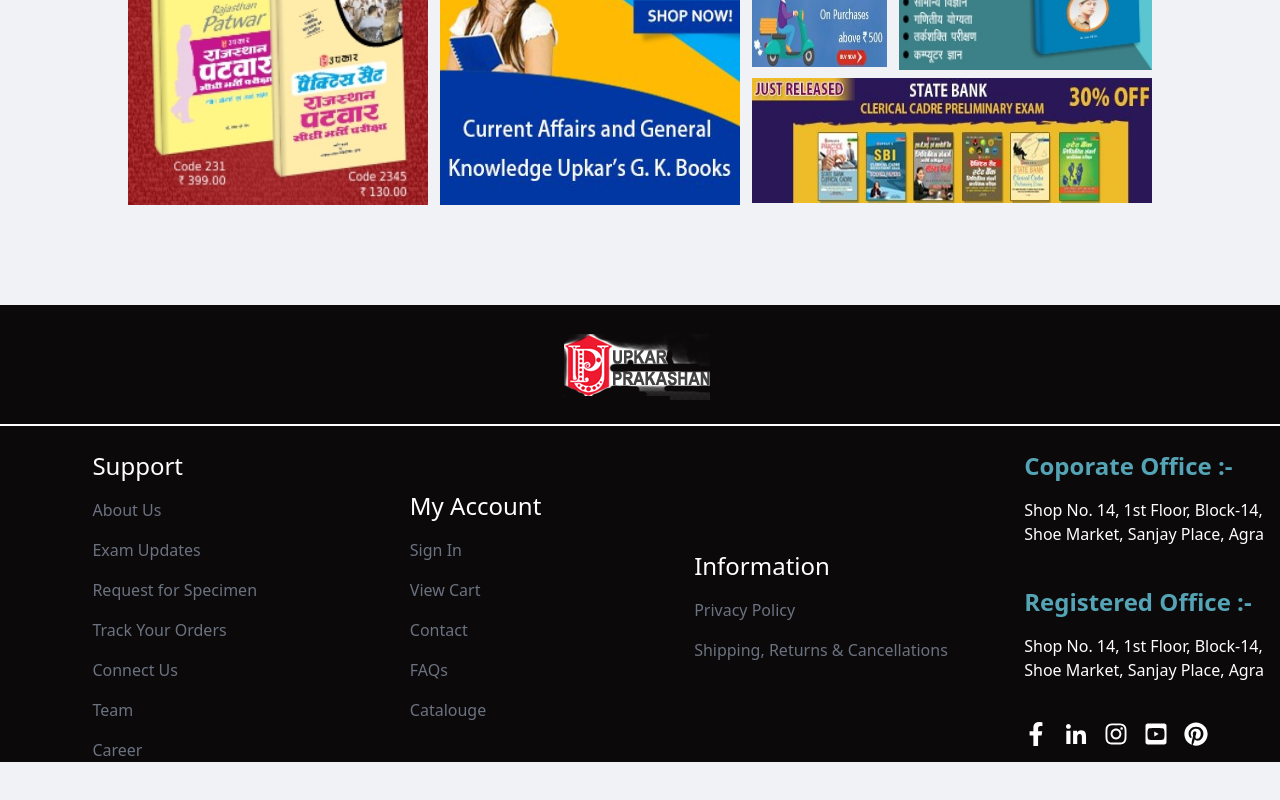
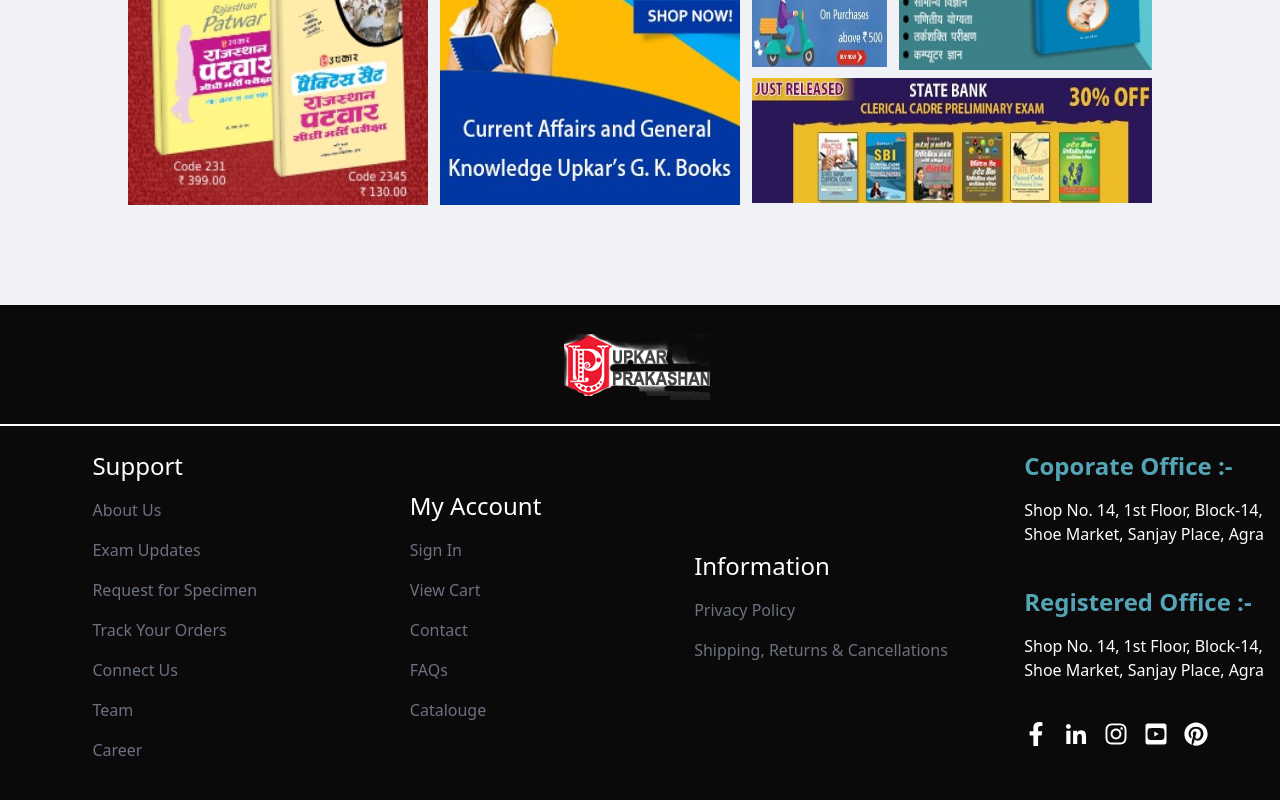
Before and after one commit to anchal86/coachingtest, a React (Create React App) app: page / in a window 1280 px wide. Shown: the part 1973-2773 px from the top of the page. Before the commit the page ends 2735 px from the top, so only its background shows below. Built offline with nearby package versions, Linux system fonts and the light colour scheme; no server answers.

Commit message:
Modified Footer Padding Bottom

```diff
--- a/src/components/Footer.jsx
+++ b/src/components/Footer.jsx
@@ -5,7 +5,7 @@
 
 const Footer =()=> {
   return (
-    <div className=' bg-[#0b090a] text-white'>
+    <div className=' bg-[#0b090a] text-white pb-10'>
 
     <div className='flex justify-center items-center mb-6 border-b-2 border-white py-6'>
         <img src="./logo.png" alt='logo' className=' cursor-pointer ' />
```
